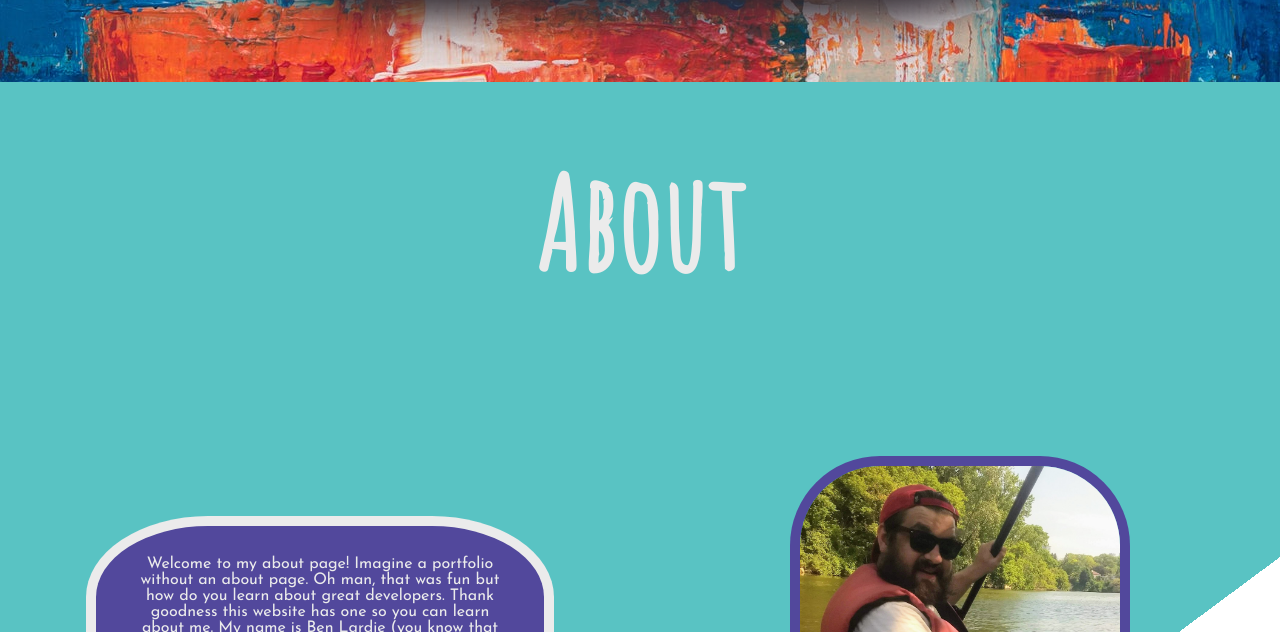
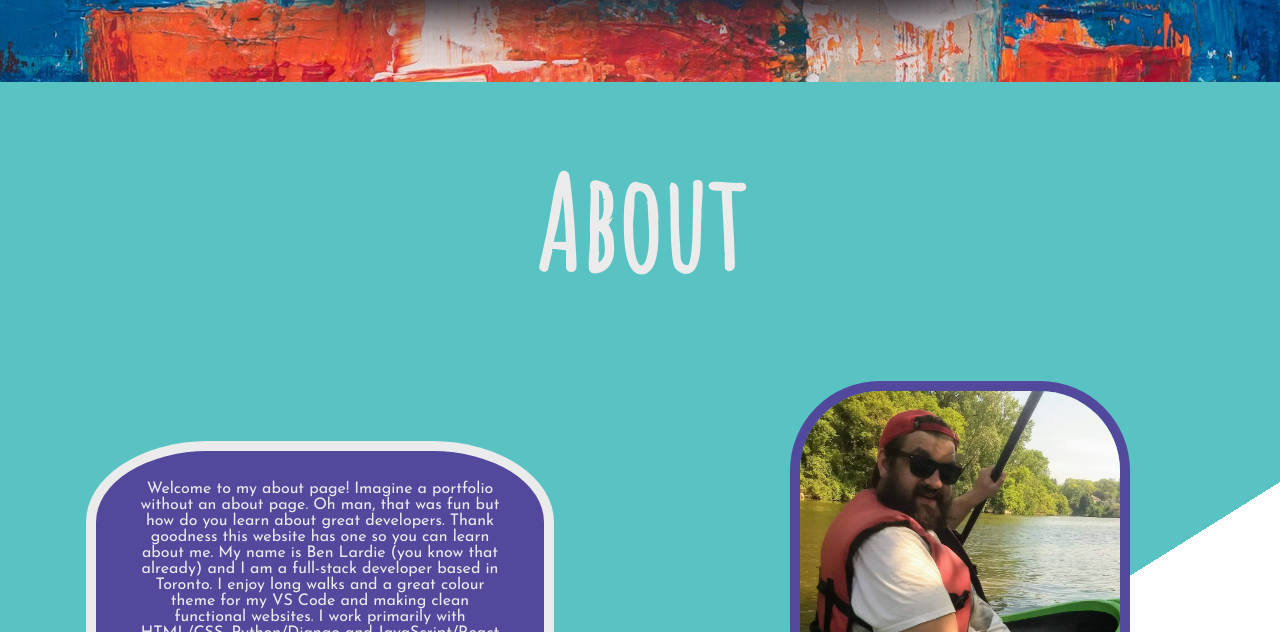
Before and after one commit to BenLardie/BenLardiePortfolio, a plain HTML site: page index.html in a window 1280 px wide. Shown: the part 668-1300 px from the top of the page. Drawn offline with Linux system fonts and the light colour scheme.

Commit message:
one more adjustment

```diff
--- a/stlye.css
+++ b/stlye.css
@@ -313,10 +313,6 @@
 }
 
 @media (max-width: 2000px) {
-
-    #about {
-        height: 950px;
-    }
     #about img {
         max-width: 50%;
     }
```
